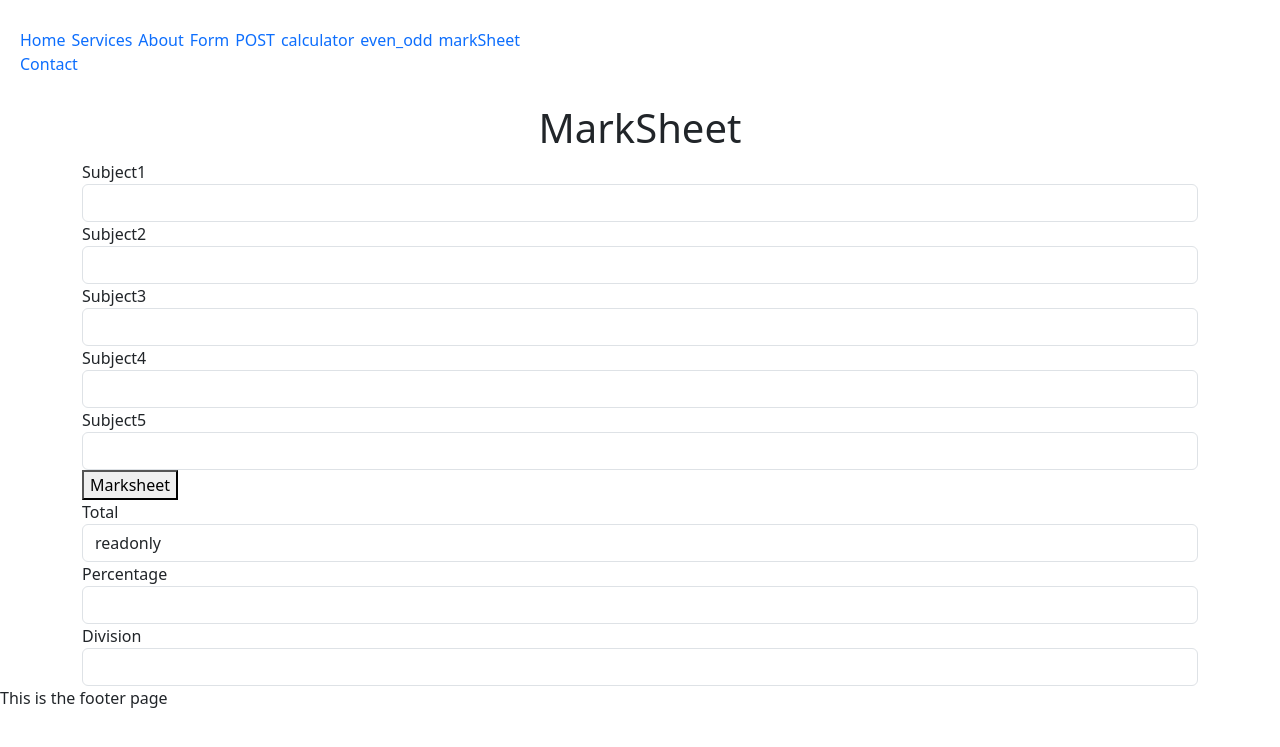
After one commit to rosansahoo999-hue/Django, a Django app: page /mark-sheet/ in a window 1280 px wide. The commit adds this page. Shown: the top 747 px of the page. Run offline with Django 5.2, Linux system fonts and the light colour scheme.

Commit message:
marksheet

```diff
--- a/django-project/wscubetech/templates/header.html
+++ b/django-project/wscubetech/templates/header.html
@@ -17,6 +17,7 @@
     <li><a href="/user-post">POST</a></li>
     <li><a href="/calculator">calculator</a></li>
     <li><a href="/even-odd">even_odd</a></li>
+    <li><a href="/mark-sheet">markSheet</a></li>
 
     {% url 'contact' as urls %}
     <li class="{% if request.path == urls %} active {% endif %}"><a href="{{urls}}">Contact</a></li>
--- /dev/null
+++ b/django-project/wscubetech/templates/marksheet.html
@@ -0,0 +1,42 @@
+{% extends 'base.html' %}
+{% load static %}
+
+{% block content %}
+<link href="https://cdn.jsdelivr.net/npm/bootstrap@5.3.0/dist/css/bootstrap.min.css" rel="stylesheet">
+<section class="feature-area section-gap" id="service">
+    <div class="container">
+        <div class="menu-content pb-60 col=lg-8">
+            <div class="title text-center">
+                <h1 class="mb-10">MarkSheet</h1>
+
+            </div>
+        </div>
+        <div class="row">
+            <div class="col-12">
+                <form method='post'>
+                    {% csrf_token %}
+                    <label>Subject1</label>
+                    <input type="text" name="subject1" class="form-control" />
+                    <label>Subject2</label>
+                    <input type="text" name="subject2" class="form-control" />
+                    <label>Subject3</label>
+                    <input type="text" name="subject3" class="form-control" />
+                    <label>Subject4</label>
+                    <input type="text" name="subject4" class="form-control" />
+                    <label>Subject5</label>
+                    <input type="text" name="subject5" class="form-control" />
+
+                    <button type="submit">Marksheet</button>
+                    <br>
+                    <label>Total</label>
+                    <input type="text" class="form-control" value={{total}} readonly />
+                    <label>Percentage</label>
+                    <input type="text" class="form-control" value="{{per}}" readonly />
+                    <label>Division</label>
+                    <input type="text" class="form-control" value="{{div}}" readonly />
+                </form>
+            </div>
+        </div>
+    </div>
+</section>
+{% endblock %}
--- a/django-project/wscubetech/wscubetech/urls.py
+++ b/django-project/wscubetech/wscubetech/urls.py
@@ -33,5 +33,6 @@ urlpatterns = [
     path("user-post/", views.userForm_post),
     path('submitform/', views.submitform, name='submitform'),
     path('calculator/', views.calculator),
-    path('even-odd/', views.evenodd)
+    path('even-odd/', views.evenodd),
+    path('mark-sheet/', views.marksheet),
 ]
--- a/django-project/wscubetech/wscubetech/views.py
+++ b/django-project/wscubetech/wscubetech/views.py
@@ -90,6 +90,31 @@ def evenodd(request):
             c="Odd Number"
     return render(request, 'evenodd.html', {'c': c})
 
+def marksheet(request):
+    if request.method=='POST':
+        s1=eval(request.POST.get("subject1"))
+        s2=eval(request.POST.get("subject2"))
+        s3=eval(request.POST.get("subject3"))
+        s4=eval(request.POST.get("subject4"))
+        s5=eval(request.POST.get("subject5"))
+        t=s1+s2+s3+s4+s5
+        p=t*100/500
+        if p >= 60:
+            d = "First Division"
+        elif p >= 48:
+            d = "Second Division"
+        elif p >= 35:
+            d = "Third Division"
+        else:
+            d = "Fail"
+        data = {
+            'total': t,
+            'per': p,
+            'div': d,
+        }
+        return render(request, 'marksheet.html', data)
+    return render(request, 'marksheet.html')
+
 def userForm(request):
     finalans = 0
     try:
```
Also changed, not shown: readme.md.
